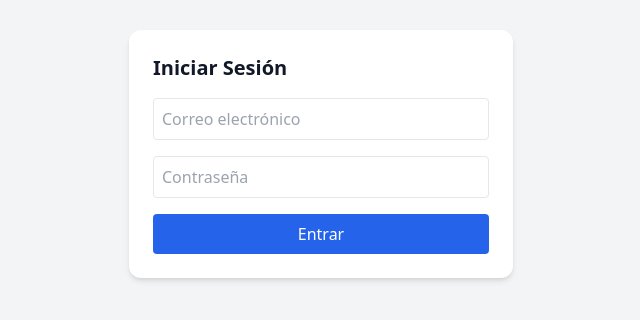
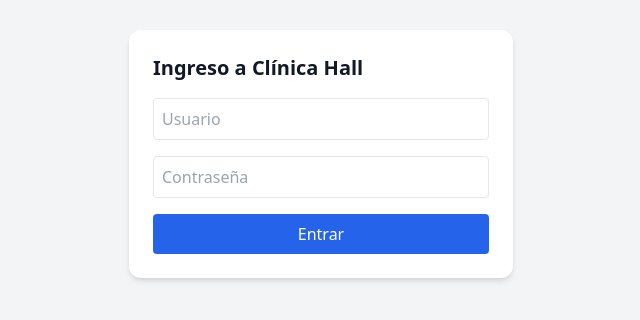
Before and after one commit to HallMD1/ClinicaHall, a React (Vite) app: page / in a window 1280 px wide. Shown: the part 262-582 px from the top of the page, without its empty margins (319-959 px from the left). Built offline with nearby package versions, Linux system fonts and the light colour scheme.

Commit message:
Add files via upload

```diff
--- a/src/componentes/Chat.jsx
+++ b/src/componentes/Chat.jsx
@@ -12,12 +12,14 @@ import {
 } from 'firebase/firestore';
 
 const canalesDisponibles = ['General', 'Recepción', 'Médicos', 'Urgencias'];
+const sonido = new Audio('/sonido.mp3');
 
 export default function ChatClinica({ usuario }) {
   const [mensajes, setMensajes] = useState([]);
   const [entrada, setEntrada] = useState('');
   const [canal, setCanal] = useState('General');
   const archivoInputRef = useRef(null);
+  const ultimoMensajeRef = useRef(null);
 
   useEffect(() => {
     const q = query(
@@ -26,10 +28,17 @@ export default function ChatClinica({ usuario }) {
       orderBy('creado', 'asc')
     );
     const unsuscribe = onSnapshot(q, (snapshot) => {
-      setMensajes(snapshot.docs.map(doc => doc.data()));
+      const nuevos = snapshot.docs.map(doc => doc.data());
+      const nuevoUltimo = nuevos[nuevos.length - 1];
+      const anteriorUltimo = ultimoMensajeRef.current;
+      setMensajes(nuevos);
+      if (anteriorUltimo && nuevoUltimo?.texto !== anteriorUltimo?.texto && nuevoUltimo?.de !== usuario.nombre) {
+        sonido.play();
+      }
+      ultimoMensajeRef.current = nuevoUltimo;
     });
     return () => unsuscribe();
-  }, [canal]);
+  }, [canal, usuario.nombre]);
 
   const enviarMensaje = async () => {
     if (entrada.trim() === '') return;
--- a/src/paginas/Login.jsx
+++ b/src/paginas/Login.jsx
@@ -1,31 +1,46 @@
 
 import { useState } from 'react';
+import { db } from '../firebase';
+import { collection, getDocs, query, where } from 'firebase/firestore';
 
 export default function Login({ onLogin }) {
-  const [email, setEmail] = useState('');
+  const [usuario, setUsuario] = useState('');
   const [clave, setClave] = useState('');
   const [error, setError] = useState('');
 
-  const manejarEnvio = (e) => {
+  const manejarEnvio = async (e) => {
     e.preventDefault();
-    if (email && clave) {
-      // Simulación de login
-      onLogin({ nombre: email.split('@')[0], rol: 'medico' });
-    } else {
-      setError('Por favor completa todos los campos.');
+    if (!usuario || !clave) {
+      setError('Completa todos los campos.');
+      return;
     }
+
+    const q = query(collection(db, 'usuarios'), where('usuario', '==', usuario));
+    const resultado = await getDocs(q);
+    if (resultado.empty) {
+      setError('Usuario no encontrado.');
+      return;
+    }
+
+    const data = resultado.docs[0].data();
+    if (data.clave !== clave) {
+      setError('Contraseña incorrecta.');
+      return;
+    }
+
+    onLogin({ nombre: data.nombre, rol: data.rol });
   };
 
   return (
     <div className="flex items-center justify-center min-h-screen bg-gray-100">
       <form onSubmit={manejarEnvio} className="bg-white p-6 rounded-xl shadow-md space-y-4 w-full max-w-sm">
-        <h2 className="text-xl font-bold">Iniciar Sesión</h2>
+        <h2 className="text-xl font-bold">Ingreso a Clínica Hall</h2>
         {error && <p className="text-red-500 text-sm">{error}</p>}
         <input
-          type="email"
-          placeholder="Correo electrónico"
-          value={email}
-          onChange={(e) => setEmail(e.target.value)}
+          type="text"
+          placeholder="Usuario"
+          value={usuario}
+          onChange={(e) => setUsuario(e.target.value)}
           className="border p-2 w-full rounded"
         />
         <input
```
Also changed, not shown: 1 other file (tests, documents, lock files or other folders).
